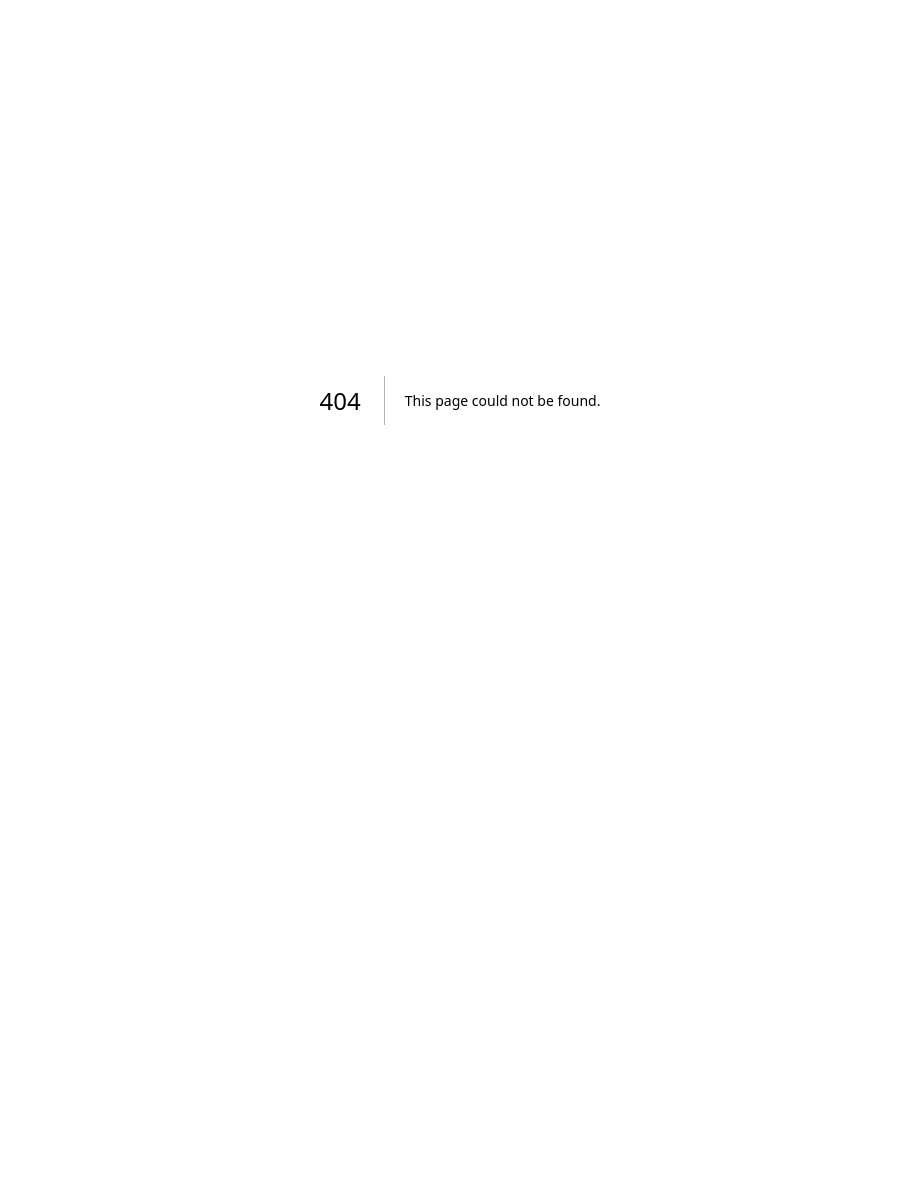
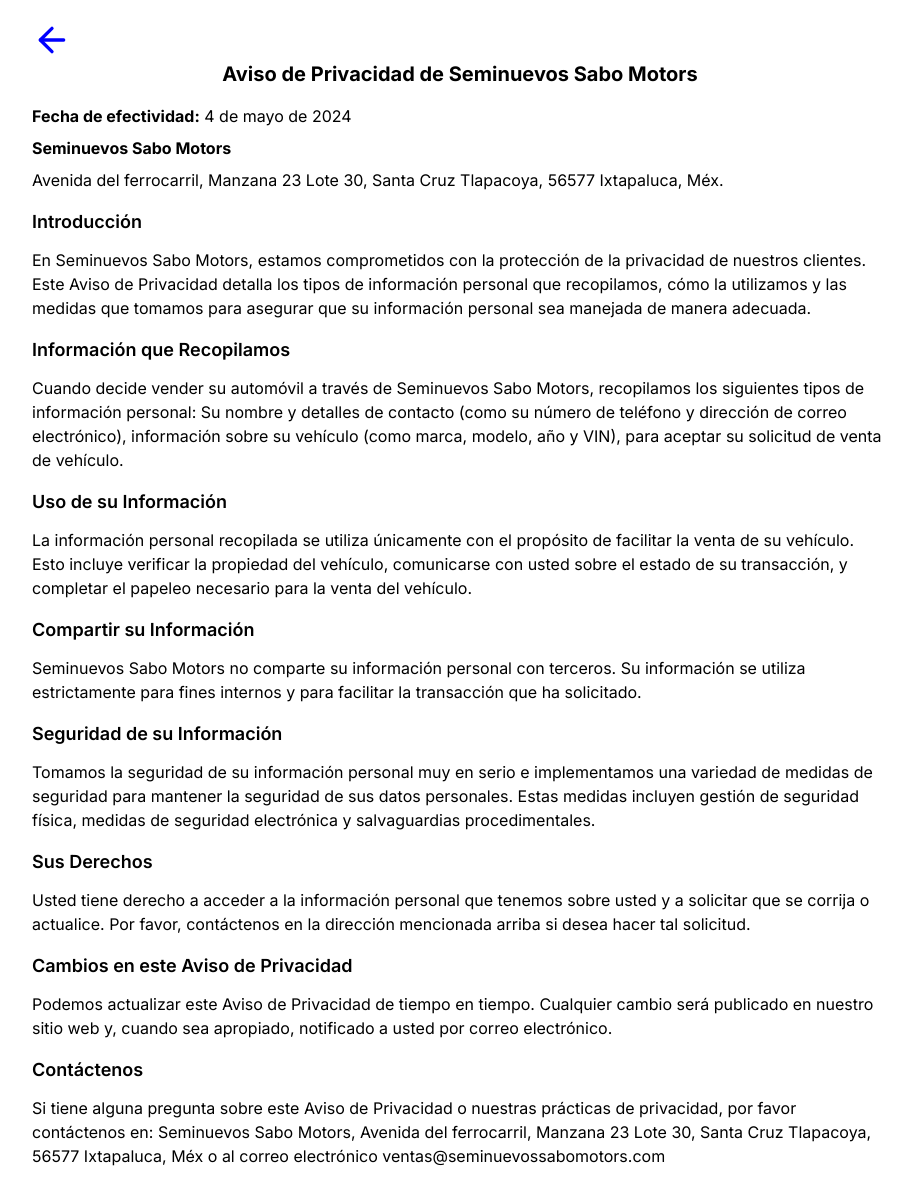
Before and after one commit to alonsoaaaaa/sabomotors, a Next.js app: page /privacy in a window 1280 px wide. Before the commit this address had no page. Shown: the whole page, without its empty margins (180-1092 px from the left). Before the commit the page ends 800 px from the top, so only its background shows below. Built offline with nearby package versions, Linux system fonts and the light colour scheme.

Commit message:
added privacy page

```diff
--- /dev/null
+++ b/src/app/privacy/page.tsx
@@ -0,0 +1,94 @@
+import { ArrowLeftIcon } from "lucide-react";
+import Link from "next/link";
+import React from "react";
+
+function NoticeOfPrivacy() {
+  return (
+    <div className="max-w-4xl mx-auto p-5">
+      <Link href={"/sell"}>
+        <ArrowLeftIcon size={40} color="blue" />
+      </Link>
+      <h1 className="text-xl font-bold text-center mb-4">
+        Aviso de Privacidad de Seminuevos Sabo Motors
+      </h1>
+      <p className="mb-2">
+        <strong>Fecha de efectividad:</strong> 4 de mayo de 2024
+      </p>
+      <p className="mb-2">
+        <strong>Seminuevos Sabo Motors</strong>
+      </p>
+      <p className="mb-4">
+        Avenida del ferrocarril, Manzana 23 Lote 30, Santa Cruz Tlapacoya, 56577
+        Ixtapaluca, Méx.
+      </p>
+      <h2 className="text-lg font-semibold mb-3">Introducción</h2>
+      <p className="mb-4">
+        En Seminuevos Sabo Motors, estamos comprometidos con la protección de la
+        privacidad de nuestros clientes. Este Aviso de Privacidad detalla los
+        tipos de información personal que recopilamos, cómo la utilizamos y las
+        medidas que tomamos para asegurar que su información personal sea
+        manejada de manera adecuada.
+      </p>
+
+      <h2 className="text-lg font-semibold mb-3">
+        Información que Recopilamos
+      </h2>
+      <p className="mb-4">
+        Cuando decide vender su automóvil a través de Seminuevos Sabo Motors,
+        recopilamos los siguientes tipos de información personal: Su nombre y
+        detalles de contacto (como su número de teléfono y dirección de correo
+        electrónico), información sobre su vehículo (como marca, modelo, año y
+        VIN), para aceptar su solicitud de venta de vehículo.
+      </p>
+      <h2 className="text-lg font-semibold mb-3">Uso de su Información</h2>
+      <p className="mb-4">
+        La información personal recopilada se utiliza únicamente con el
+        propósito de facilitar la venta de su vehículo. Esto incluye verificar
+        la propiedad del vehículo, comunicarse con usted sobre el estado de su
+        transacción, y completar el papeleo necesario para la venta del
+        vehículo.
+      </p>
+      <h2 className="text-lg font-semibold mb-3">Compartir su Información</h2>
+      <p className="mb-4">
+        Seminuevos Sabo Motors no comparte su información personal con terceros.
+        Su información se utiliza estrictamente para fines internos y para
+        facilitar la transacción que ha solicitado.
+      </p>
+      <h2 className="text-lg font-semibold mb-3">
+        Seguridad de su Información
+      </h2>
+      <p className="mb-4">
+        Tomamos la seguridad de su información personal muy en serio e
+        implementamos una variedad de medidas de seguridad para mantener la
+        seguridad de sus datos personales. Estas medidas incluyen gestión de
+        seguridad física, medidas de seguridad electrónica y salvaguardias
+        procedimentales.
+      </p>
+      <h2 className="text-lg font-semibold mb-3">Sus Derechos</h2>
+      <p className="mb-4">
+        Usted tiene derecho a acceder a la información personal que tenemos
+        sobre usted y a solicitar que se corrija o actualice. Por favor,
+        contáctenos en la dirección mencionada arriba si desea hacer tal
+        solicitud.
+      </p>
+      <h2 className="text-lg font-semibold mb-3">
+        Cambios en este Aviso de Privacidad
+      </h2>
+      <p className="mb-4">
+        Podemos actualizar este Aviso de Privacidad de tiempo en tiempo.
+        Cualquier cambio será publicado en nuestro sitio web y, cuando sea
+        apropiado, notificado a usted por correo electrónico.
+      </p>
+      <h2 className="text-lg font-semibold mb-3">Contáctenos</h2>
+      <p className="mb-4">
+        Si tiene alguna pregunta sobre este Aviso de Privacidad o nuestras
+        prácticas de privacidad, por favor contáctenos en: Seminuevos Sabo
+        Motors, Avenida del ferrocarril, Manzana 23 Lote 30, Santa Cruz
+        Tlapacoya, 56577 Ixtapaluca, Méx o al correo electrónico
+        ventas@seminuevossabomotors.com
+      </p>
+    </div>
+  );
+}
+
+export default NoticeOfPrivacy;
```
